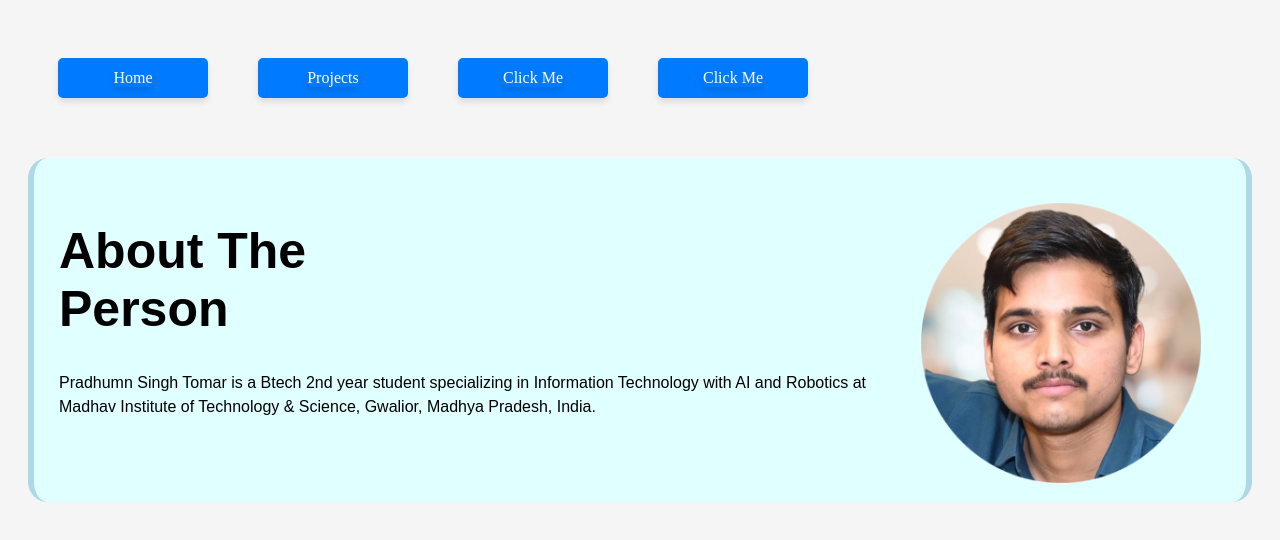
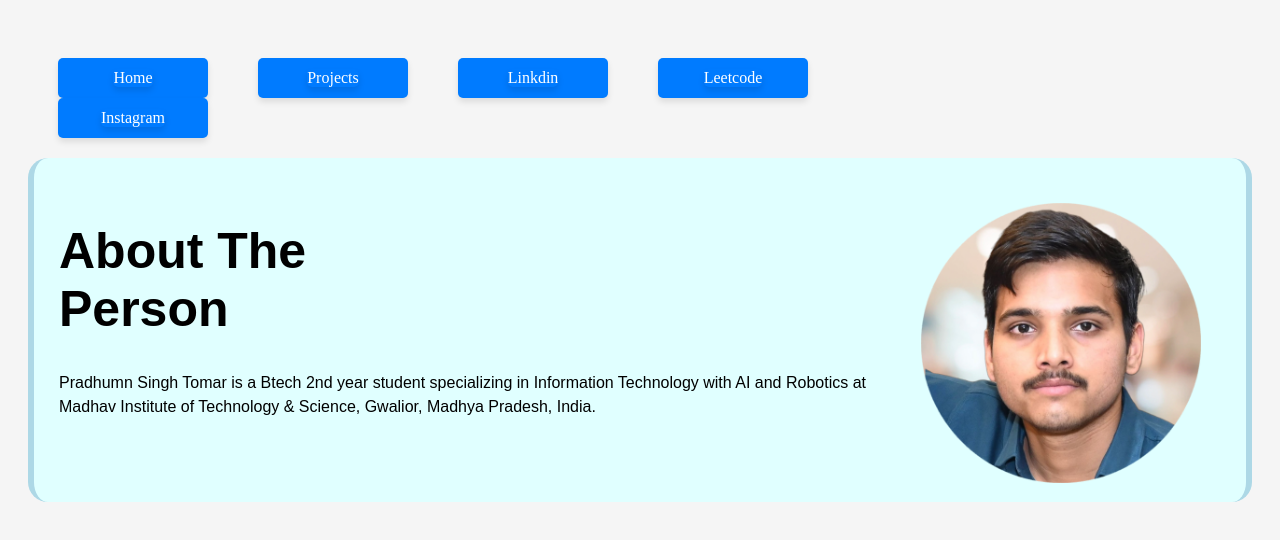
Before and after one commit to ThakurPradhumnSinghTomar/my-portfolio-, a plain HTML site: page index.html in a window 1280 px wide. Drawn offline with Linux system fonts and the light colour scheme.

Commit message:
Update index.html

```diff
--- a/index.html
+++ b/index.html
@@ -23,11 +23,17 @@
          </div>
                   <div class="button">
 
-           <a href="https://www.example.com" class="button">Click Me</a>
+           <a href="https://www.linkedin.com/in/pradhumn-singh-tomar-601104296?utm_source=share&utm_campaign=share_via&utm_content=profile&utm_medium=android_app" class="button">Linkdin</a>
          </div>
 
             <div class="button">
-           <a href="https://www.example.com" class="button">Click Me</a>
+           <a href="https://leetcode.com/u/PradhumnSinghTomar/" class="button">Leetcode</a>
+
+
+         </div>
+
+    <div class="button">
+           <a href="https://www.instagram.com/pradhumn_singh_tomar/" class="button">Instagram</a>
 
 
          </div>
@@ -54,5 +60,6 @@
 
 
 
+
 </body>
 </html>
```
